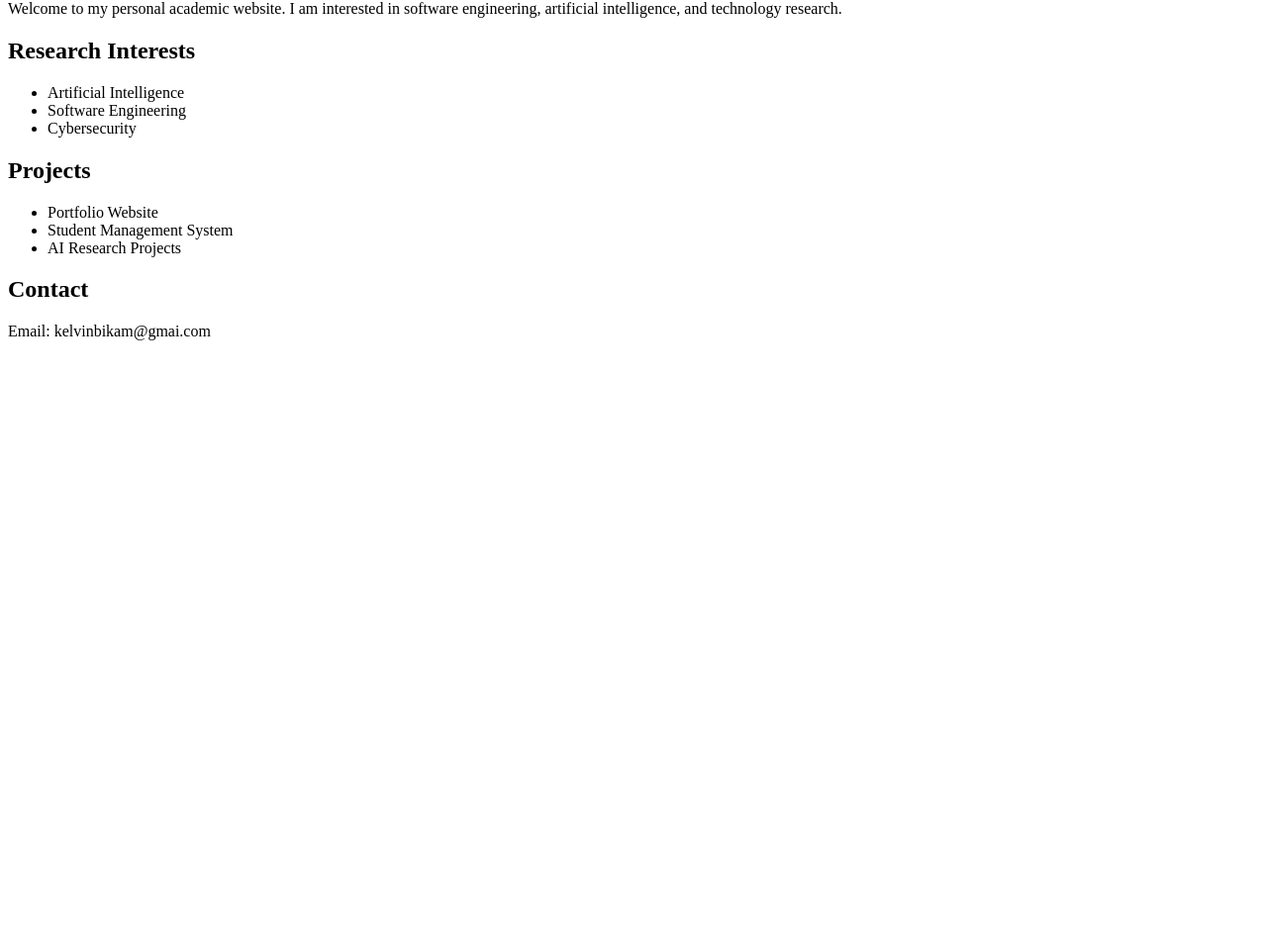
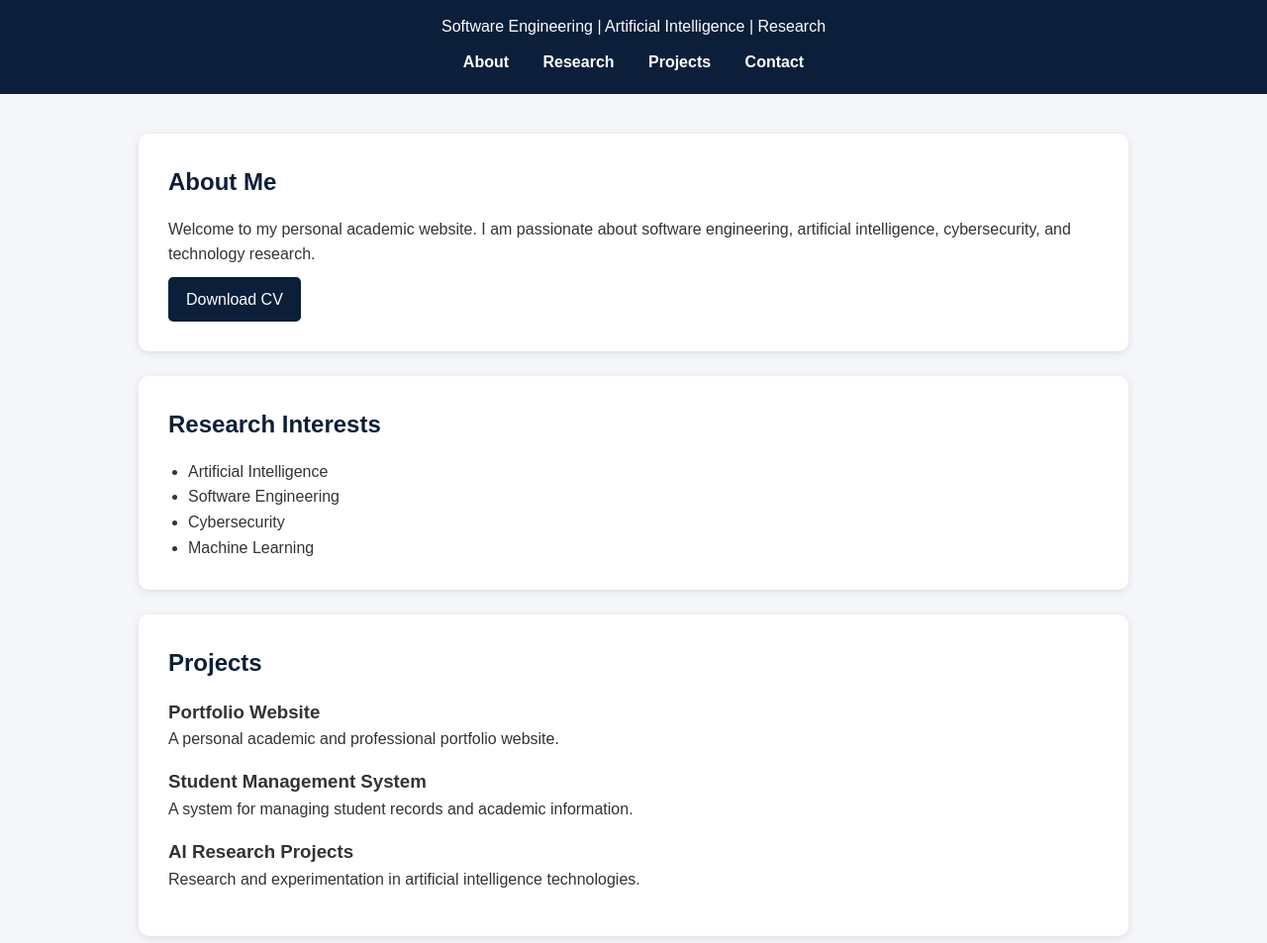
Before and after one commit to kelvintaafubikam/kelvintaafubikam.github.io, a plain HTML site: page index.html in a window 1280 px wide. Shown: the part 80-1033 px from the top of the page at 99% size. Before the commit the page ends 800 px from the top, so only its background shows below. Drawn offline with Linux system fonts and the light colour scheme.

Commit message:
Update index.html

```diff
--- a/index.html
+++ b/index.html
@@ -1,39 +1,187 @@
 <!DOCTYPE html>
-<html>
+<html lang="en">
 
 <head>
+  <meta charset="UTF-8" />
+  <meta name="viewport" content="width=device-width, initial-scale=1.0" />
+
   <title>Kelvin Taafubikam</title>
+
+  <style>
+    * {
+      margin: 0;
+      padding: 0;
+      box-sizing: border-box;
+    }
+
+    body {
+      font-family: Arial, sans-serif;
+      background-color: #f4f6f9;
+      color: #333;
+      line-height: 1.6;
+    }
+
+    header {
+      background: #0b1f3a;
+      color: white;
+      padding: 20px 0;
+      text-align: center;
+    }
+
+    nav {
+      margin-top: 10px;
+    }
+
+    nav a {
+      color: white;
+      text-decoration: none;
+      margin: 0 15px;
+      font-weight: bold;
+    }
+
+    nav a:hover {
+      color: #00bfff;
+    }
+
+    .container {
+      width: 85%;
+      max-width: 1000px;
+      margin: auto;
+      padding: 40px 0;
+    }
+
+    section {
+      background: white;
+      margin-bottom: 25px;
+      padding: 30px;
+      border-radius: 10px;
+      box-shadow: 0 2px 8px rgba(0, 0, 0, 0.1);
+    }
+
+    h1 {
+      margin-bottom: 10px;
+      font-size: 2.5rem;
+    }
+
+    h2 {
+      color: #0b1f3a;
+      margin-bottom: 15px;
+    }
+
+    ul {
+      padding-left: 20px;
+    }
+
+    .project {
+      margin-bottom: 15px;
+    }
+
+    footer {
+      text-align: center;
+      padding: 20px;
+      background: #0b1f3a;
+      color: white;
+      margin-top: 30px;
+    }
+
+    .btn {
+      display: inline-block;
+      background: #0b1f3a;
+      color: white;
+      padding: 10px 18px;
+      border-radius: 5px;
+      text-decoration: none;
+      margin-top: 10px;
+    }
+
+    .btn:hover {
+      background: #163d6b;
+    }
+
+    @media (max-width: 768px) {
+      nav a {
+        display: block;
+        margin: 10px 0;
+      }
+
+      h1 {
+        font-size: 2rem;
+      }
+    }
+  </style>
 </head>
 
 <body>
 
+  <header>
     <h1>Kelvin Taafubikam</h1>
+
+    <p>Software Engineering | Artificial Intelligence | Research</p>
+
+    <nav>
+      <a href="#about">About</a>
+      <a href="#research">Research</a>
+      <a href="#projects">Projects</a>
+      <a href="#contact">Contact</a>
+    </nav>
+  </header>
+
+  <div class="container">
+
+    <section id="about">
+      <h2>About Me</h2>
 
       <p>
         Welcome to my personal academic website.
-    I am interested in software engineering,
-    artificial intelligence, and technology research.
+        I am passionate about software engineering,
+        artificial intelligence, cybersecurity,
+        and technology research.
       </p>
 
+      <a href="#" class="btn">Download CV</a>
+    </section>
+
+    <section id="research">
       <h2>Research Interests</h2>
 
       <ul>
         <li>Artificial Intelligence</li>
         <li>Software Engineering</li>
         <li>Cybersecurity</li>
+        <li>Machine Learning</li>
       </ul>
+    </section>
 
+    <section id="projects">
       <h2>Projects</h2>
 
-  <ul>
-    <li>Portfolio Website</li>
-    <li>Student Management System</li>
-    <li>AI Research Projects</li>
-  </ul>
+      <div class="project">
+        <h3>Portfolio Website</h3>
+        <p>A personal academic and professional portfolio website.</p>
+      </div>
 
+      <div class="project">
+        <h3>Student Management System</h3>
+        <p>A system for managing student records and academic information.</p>
+      </div>
+
+      <div class="project">
+        <h3>AI Research Projects</h3>
+        <p>Research and experimentation in artificial intelligence technologies.</p>
+      </div>
+    </section>
+
+    <section id="contact">
       <h2>Contact</h2>
 
-  <p>Email: kelvinbikam@gmai.com</p>
+      <p>Email: kelvinbikam@gmail.com</p>
+    </section>
+
+  </div>
+
+  <footer>
+    <p>© 2026 Kelvin Taafubikam | Academic Website</p>
+  </footer>
 
 </body>
 
```
Lines whose indentation alone changed are shown as unchanged.
